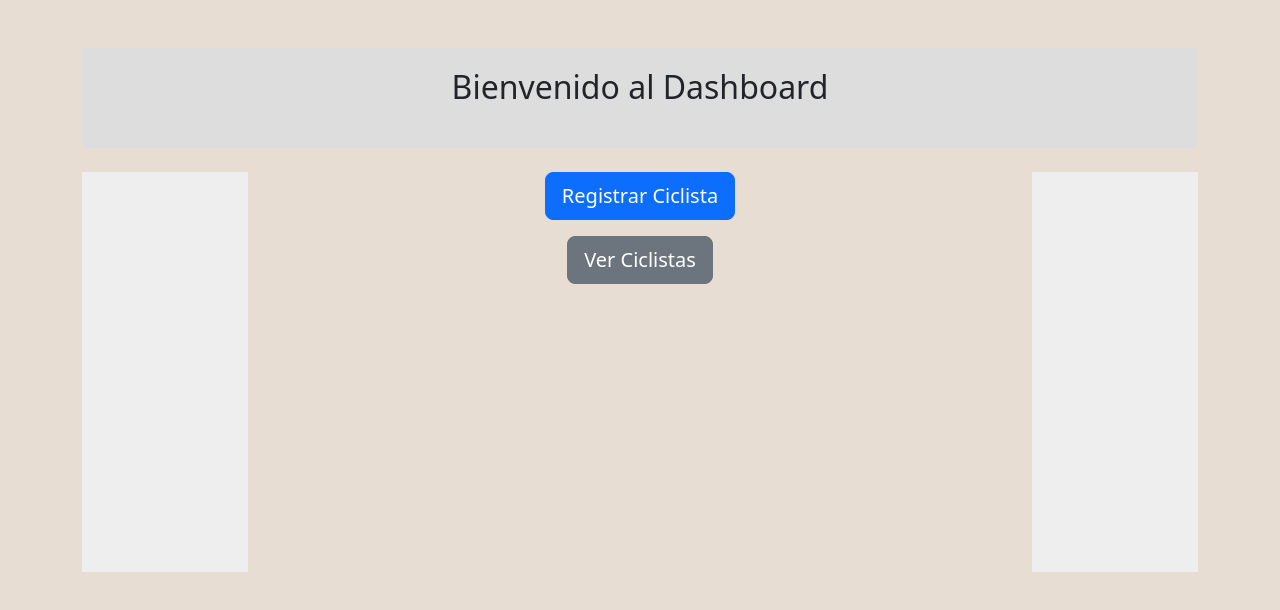
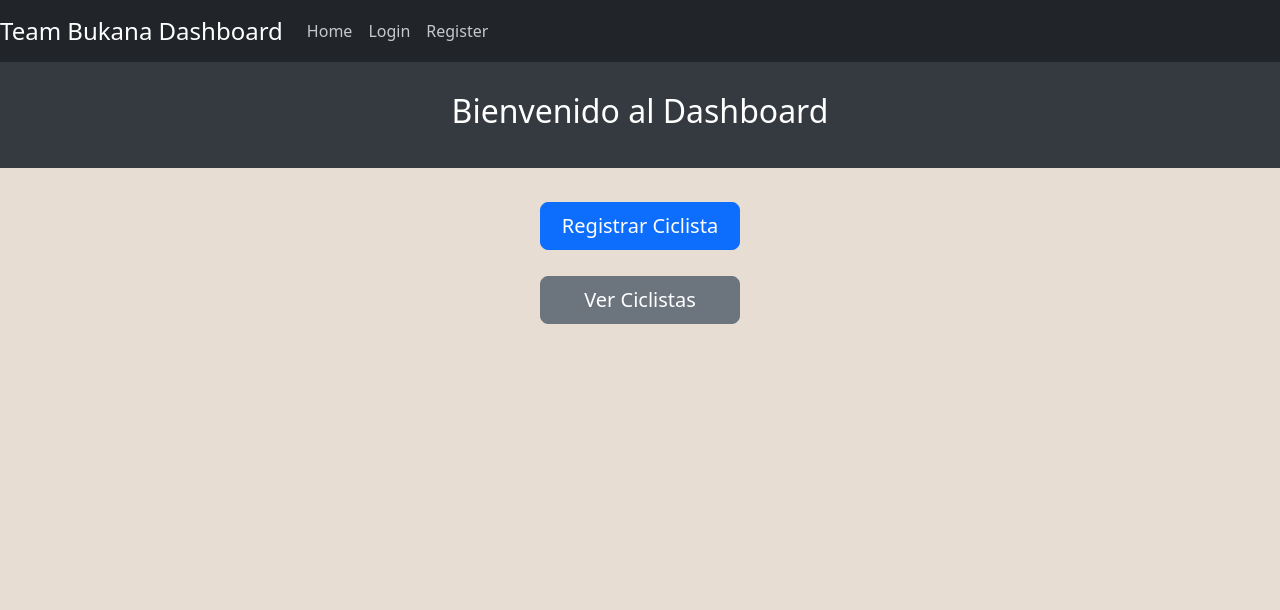
Before and after one commit to FlushaM/Evaluacion4matiasrojas, a Next.js app: page /dashboard in a window 1280 px wide. Shown: the top 610 px of the page. Built offline with nearby package versions, Linux system fonts and the light colour scheme.

Commit message:
mejorando-dashboard

```diff
--- a/src/pages/_app.tsx
+++ b/src/pages/_app.tsx
@@ -4,6 +4,7 @@ import 'bootstrap/dist/css/bootstrap.min.css';
 import '../styles/globals.css';
 import '../styles/index.css';
 import '../styles/login.css';
+import '../styles/dashboard.css';
 
 export default function App({ Component, pageProps }: AppProps) {
   return <Component {...pageProps} />;
--- a/src/pages/dashboard.tsx
+++ b/src/pages/dashboard.tsx
@@ -4,6 +4,9 @@ import Container from 'react-bootstrap/Container';
 import Row from 'react-bootstrap/Row';
 import Col from 'react-bootstrap/Col';
 import Button from 'react-bootstrap/Button';
+import Navbar from 'react-bootstrap/Navbar';
+import Nav from 'react-bootstrap/Nav';
+
 
 const Dashboard: React.FC = () => {
   const router = useRouter();
@@ -13,28 +16,34 @@ const Dashboard: React.FC = () => {
   };
 
   return (
-    <Container className="mt-5">
+    <Container fluid className="dashboard-container">
+      {/* Navbar */}
+      <Navbar bg="dark" variant="dark" expand="lg">
+        <Navbar.Brand href="/">Team Bukana Dashboard</Navbar.Brand>
+        <Navbar.Toggle aria-controls="basic-navbar-nav" />
+        <Navbar.Collapse id="basic-navbar-nav">
+          <Nav className="ml-auto">
+            <Nav.Link href="#home">Home</Nav.Link>
+            <Nav.Link href="/login">Login</Nav.Link>
+            <Nav.Link href="/register">Register</Nav.Link>
+          </Nav>
+        </Navbar.Collapse>
+      </Navbar>
+
       {/* Banner */}
-      <Row>
-        <Col md={12}>
-          <div style={{ backgroundColor: '#ddd', height: '100px', textAlign: 'center', padding: '20px' }}>
-            <h2>Bienvenido al Dashboard</h2>
-          </div>
+      <Row className="banner">
+        <Col md={12} className="text-center">
+          <h2>Bienvenido al Dashboard</h2>
         </Col>
       </Row>
 
+      {/* Main Content */}
       <Row className="mt-4">
-        {/* Left Sidebar */}
-        <Col md={2}>
-          <div style={{ backgroundColor: '#eee', height: '400px' }}></div>
-        </Col>
-
-        {/* Main Content */}
-        <Col md={8} className="text-center">
+        <Col md={12} className="text-center">
           <Button
             variant="primary"
             size="lg"
-            className="mb-3"
+            className="mb-3 action-button"
             onClick={() => navigateTo('/register')}
           >
             Registrar Ciclista
@@ -43,15 +52,11 @@ const Dashboard: React.FC = () => {
           <Button
             variant="secondary"
             size="lg"
+            className="action-button"
             onClick={() => navigateTo('/datos-cilcistas')}
           >
             Ver Ciclistas
           </Button>
-        </Col>
-
-        {/* Right Sidebar */}
-        <Col md={2}>
-          <div style={{ backgroundColor: '#eee', height: '400px' }}></div>
         </Col>
       </Row>
     </Container>
--- /dev/null
+++ b/src/styles/dashboard.css
@@ -0,0 +1,27 @@
+.dashboard-container {
+    padding: 0;
+  }
+
+  .banner {
+    background-color: #343a40;
+    color: white;
+    padding: 30px 0;
+    margin-bottom: 20px;
+  }
+
+  .action-button {
+    width: 200px;
+    margin: 10px;
+  }
+
+  .navbar-dark .navbar-brand {
+    font-size: 1.5rem;
+  }
+
+  .navbar-dark .navbar-nav .nav-link {
+    color: rgba(255, 255, 255, 0.75);
+  }
+
+  .navbar-dark .navbar-nav .nav-link:hover {
+    color: white;
+  }
--- a/src/styles/login.css
+++ b/src/styles/login.css
@@ -1,5 +1,5 @@
 .login-container {
-    max-width: 400px;
+    max-width: 800px;
     margin: auto;
     padding: 20px;
     background-color: #f7f7f7;
@@ -29,3 +29,9 @@
     background-color: #0056b3;
     border-color: #0056b3;
   }
+
+  footer {
+    margin-top: 20px;
+    font-size: 14px;
+    color: #666;
+  }
```
Also changed, not shown: src/pages/login.tsx (+16 -0 lines), public/img/logo.jpg (added).
